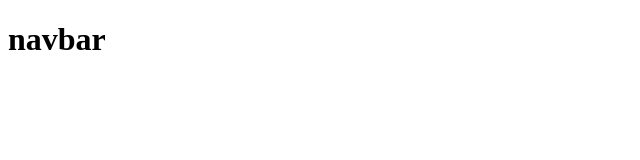
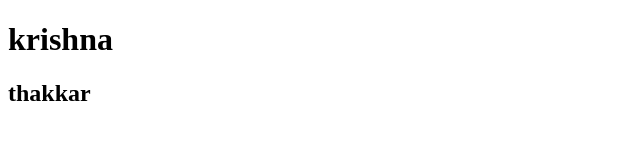
Before and after one commit to RnWkrishna7785/learngit, a plain HTML site: page index.html in a window 1280 px wide. Shown: the whole page, without its empty margins (0-640 px from the left). Drawn offline with Linux system fonts and the light colour scheme.

Commit message:
practice only

```diff
--- a/index.html
+++ b/index.html
@@ -8,7 +8,12 @@
 </head>
 
 <body>
-    <h1>navbar</h1>
+    <h1>
+        krishna
+    </h1>
+    <h2>
+        thakkar
+    </h2>
 </body>
 
 </html>
```
